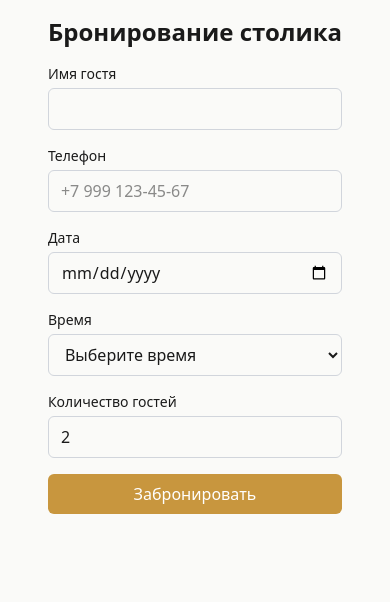
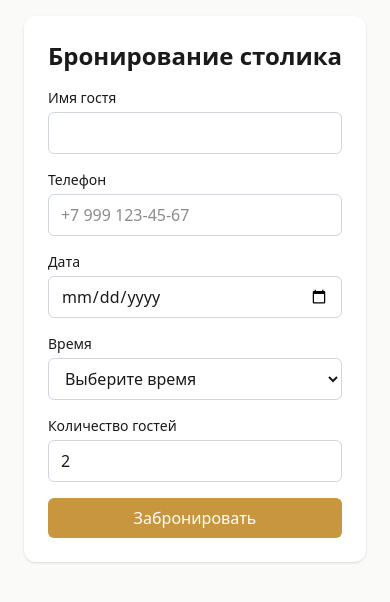
Before and after one commit to XXXVZ/svr, a Next.js app: page / in a window 390 px wide. Shown: the top 602 px of the page. Built offline with nearby package versions, Linux system fonts and the light colour scheme.

Commit message:
responsive adapt

```diff
--- a/src/app/page.tsx
+++ b/src/app/page.tsx
@@ -4,8 +4,10 @@ import { BookingExperience } from '@/components/BookingExperience/BookingExperie
 export default function Home() {
   return (
     <main className='mx-auto max-w-md p-4'>
-      <h1 className='mb-4 text-2xl font-semibold'>Бронирование столика</h1>
-      <BookingExperience />
+      <div className='w-full max-w-md rounded-xl bg-white p-6 shadow-sm sm:p-8'>
+        <h1 className='mb-4 text-2xl font-semibold'>Бронирование столика</h1>
+        <BookingExperience />
+      </div>
     </main>
   );
 }
--- a/src/components/BookingForm/BookingForm.tsx
+++ b/src/components/BookingForm/BookingForm.tsx
@@ -63,6 +63,7 @@ export function BookingForm({ status, onSubmit }: BookingFormProps) {
         />
       </FormField>
 
+      <div className='grid gap-4 sm:grid-cols-2'>
         <FormField label='Дата' htmlFor='date' error={errors.date?.message}>
           <input
             id='date'
@@ -86,6 +87,7 @@ export function BookingForm({ status, onSubmit }: BookingFormProps) {
             ))}
           </select>
         </FormField>
+      </div>
 
       <FormField
         label='Количество гостей'
```
Lines whose indentation alone changed are shown as unchanged.
